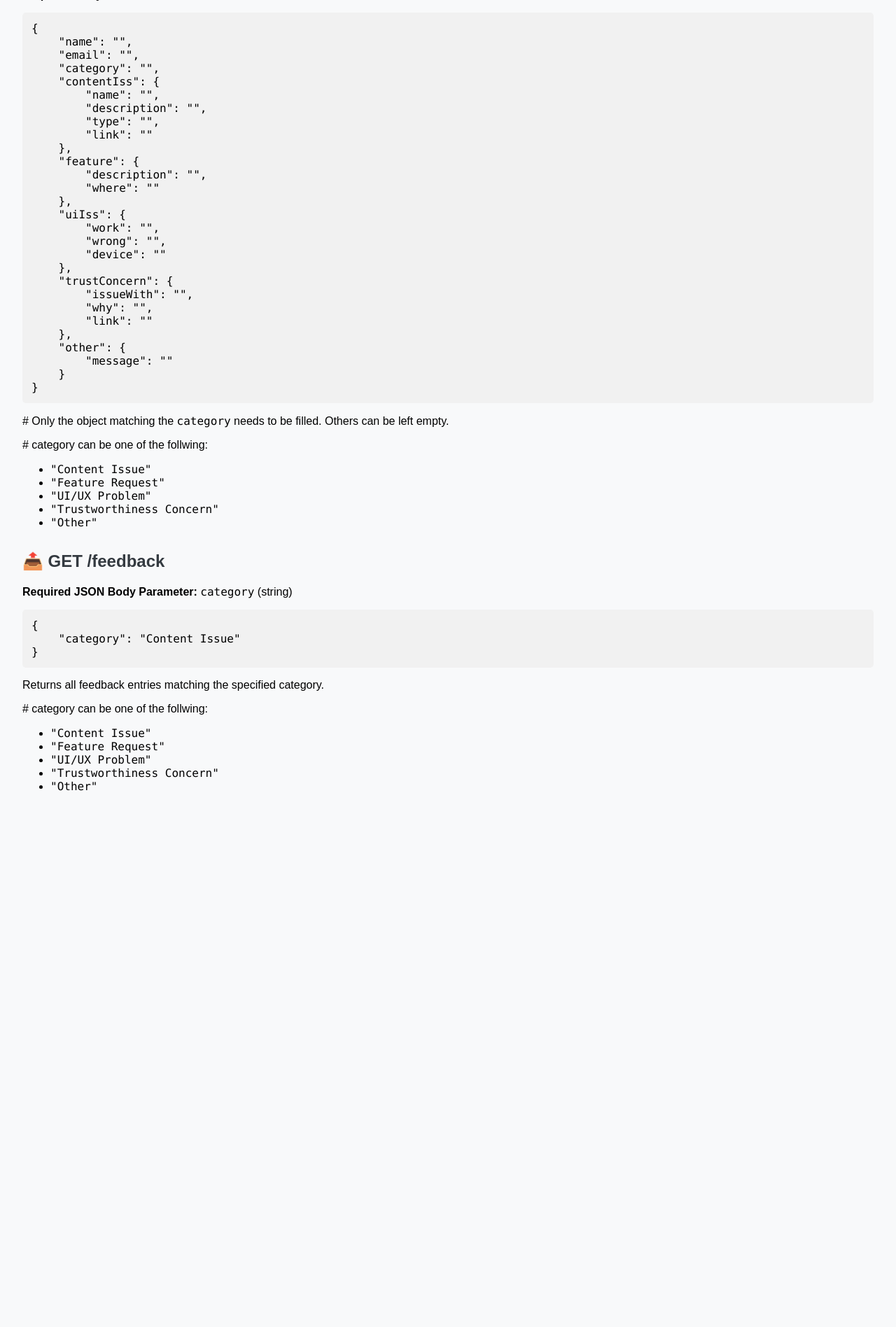
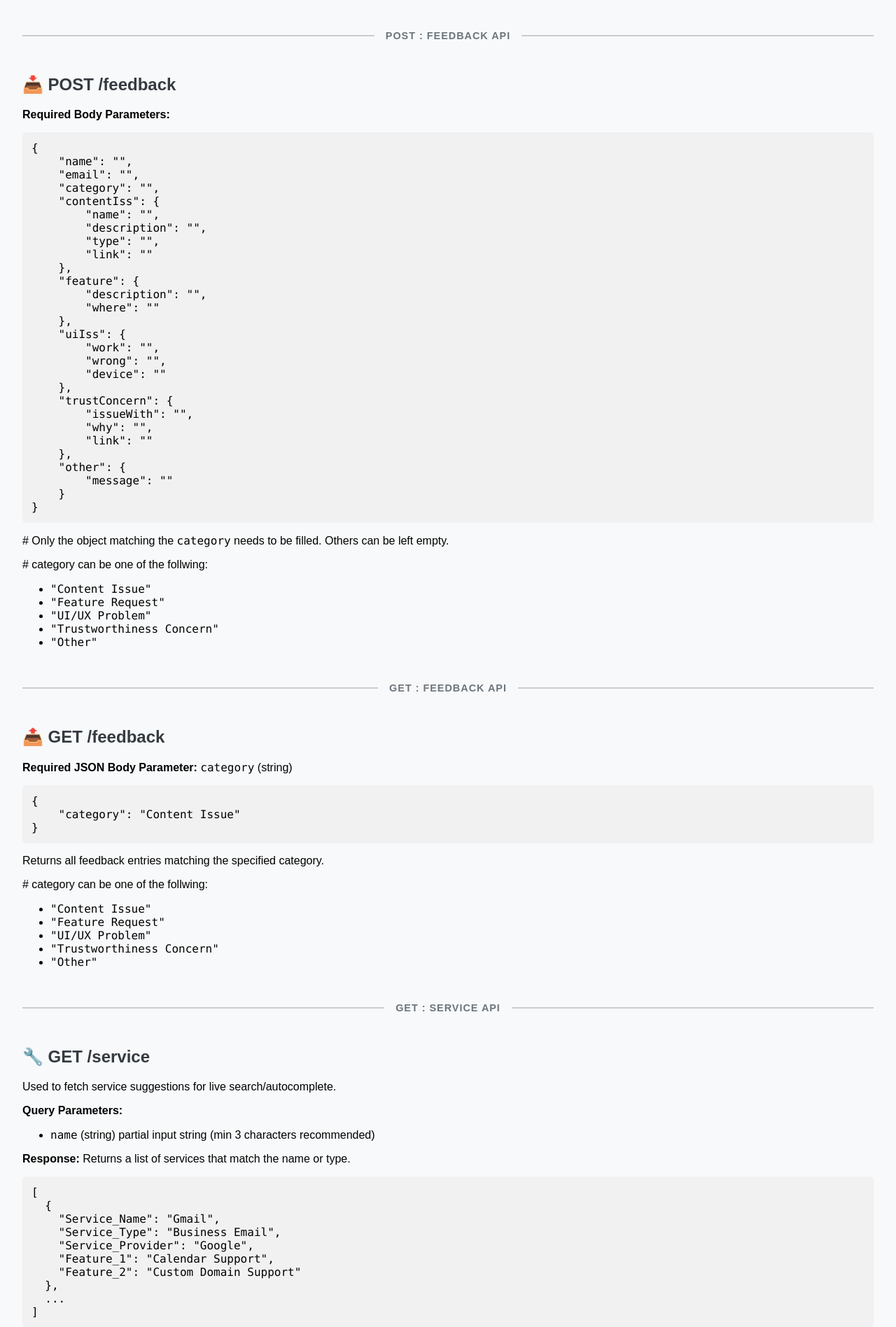
Before and after one commit to MohammadAdnanKhan/HackForPalestineAPI, a Flask app: page /usage in a window 1280 px wide. Shown: the part 352-2248 px from the top of the page at 70% size. Before the commit the page ends 1482 px from the top, so only its background shows below. Run offline with Flask 3, Linux system fonts and the light colour scheme.

Commit message:
added b2b routes && updated usage && minor fix in services_main.csv

```diff
--- a/app.py
+++ b/app.py
@@ -4,6 +4,7 @@ import pandas as pd
 from rapidfuzz import process, fuzz
 import os
 from models import db, Feedback, Service
+from sqlalchemy import or_, func
 
 app = Flask(__name__)
 CORS(app)
@@ -196,6 +197,120 @@ def feedback():
 def usage():
     return render_template('usage.html')
 
+@app.route('/service', methods=['GET'])
+def suggest_services():
+    name = request.args.get('name', '').strip()
+
+    query = Service.query.filter(
+        or_(
+            Service.Service.ilike(f"%{name}%"),
+            Service.Service_Type.ilike(f"%{name}%")
+        )
+    )
+    matches = query.limit(10).all()
+
+    return jsonify([{
+        "Service_Name": s.Service,
+        "Service_Type": s.Service_Type,
+        "Service_Provider": s.Service_Provider_Name,
+        "Feature_1": s.Top_B_Feature_1,
+        "Feature_2": s.Top_B_Feature_2
+    } for s in matches])
+
+@app.route('/service', methods=['POST'])
+def suggest_replacements():
+    data = request.json
+
+    domain = data.get('domain')
+    service_name = data.get('name')
+    service_type = data.get('type')
+
+    if not all([domain, service_name, service_type]):
+        return jsonify({"error": "Missing domain, type, or name"}), 400
+
+    # Get selected service
+    selected = Service.query.filter_by(Service=service_name, Service_Type=service_type).first()
+    if not selected:
+        return jsonify({"error": "Invalid Service selected"}), 404
+
+    # 'Other' domain case
+    if domain.lower() == 'other':
+        # Average score of selected service
+        selected_avg = (
+            (selected.Education_Score or 0) +
+            (selected.Health_Score or 0) +
+            (selected.Finance_Score or 0) +
+            (selected.Tech_Score or 0)
+        ) / 4.0
+
+        # Get all same-type services with better (lower) average score
+        suggestions = Service.query.filter(
+            Service.Service_Type == service_type
+        ).filter(
+            (
+                (func.coalesce(Service.Education_Score, 0) +
+                 func.coalesce(Service.Health_Score, 0) +
+                 func.coalesce(Service.Finance_Score, 0) +
+                 func.coalesce(Service.Tech_Score, 0)) / 4.0
+                <= selected_avg
+            )
+            # Service.Service != service_name  # exclude original
+        ).order_by(
+            (func.coalesce(Service.Education_Score, 0) +
+             func.coalesce(Service.Health_Score, 0) +
+             func.coalesce(Service.Finance_Score, 0) +
+             func.coalesce(Service.Tech_Score, 0)) / 4.0
+        ).all()
+
+        return jsonify([{
+            "Service_Name": s.Service,
+            "Service_Provider": s.Service_Provider_Name,
+            "Service_Type": s.Service_Type,
+            "Score": round((
+                (s.Education_Score or 0) +
+                (s.Health_Score or 0) +
+                (s.Finance_Score or 0) +
+                (s.Tech_Score or 0)
+            ) / 4.0, 2),
+            "Description": s.Description,
+            "average_monthly_running_cost": s.average_monthly_running_cost,
+            "Feature_1": s.Top_B_Feature_1,
+            "Feature_2": s.Top_B_Feature_2
+        } for s in suggestions])
+
+    # Normal domain case (education, health, finance, tech)
+    # Domain column mapping
+    domain_column_map = {
+        "education": Service.Education_Score,
+        "health": Service.Health_Score,
+        "finance": Service.Finance_Score,
+        "tech": Service.Tech_Score
+    }
+
+    if domain not in domain_column_map:
+        return jsonify({"error": "Invalid domain"}), 400
+
+    domain_col = domain_column_map[domain]
+    selected_score = getattr(selected, f"{domain.capitalize()}_Score")
+
+    # Get alternatives with better domain score
+    suggestions = Service.query.filter(
+        Service.Service_Type == service_type,
+        domain_col <= selected_score
+        # Service.Service != service_name  # exclude original
+    ).order_by(domain_col).all()
+
+    return jsonify([{
+        "Service_Name": s.Service,
+        "Service_Provider": s.Service_Provider_Name,
+        "Service_Type": s.Service_Type,
+        "Score": getattr(s, f"{domain.capitalize()}_Score"),
+        "Description": s.Description,
+        "average_monthly_running_cost": s.average_monthly_running_cost,
+        "Feature_1": s.Top_B_Feature_1,
+        "Feature_2": s.Top_B_Feature_2
+    } for s in suggestions])
+
 @app.route('/')
 def index():
     return jsonify({"message": "The API is running."})
--- a/b2bData/services_main.csv
+++ b/b2bData/services_main.csv
@@ -1,4 +1,4 @@
-Service,Service Provider Name,Service Type,Top_B_Feature1,Top_B_Feature_2,average_monthly_running_cost,Description,Education_Score,Health_Score,Finance_Score,Tech_Score
+Service,Service Provider Name,Service Type,Top_B_Feature_1,Top_B_Feature_2,average_monthly_running_cost,Description,Education_Score,Health_Score,Finance_Score,Tech_Score
 Gmail,Google,Business Email,Calendar Support,Custom Domain Support,6.0,"Part of Google Workspace, Gmail offers seamless integration with Google Calendar, Docs, and Drive, making it ideal for teams needing collaboration and cloud storage.",27.0,27.0,27.0,27.0
 ProtonMail,Proton,Business Email,Calendar Support,Custom Domain Support,5.0,"A privacy-first email provider with end-to-end encryption, ProtonMail is built for organizations needing secure communication and GDPR-compliant infrastructure.",9.0,9.0,9.0,7.0
 Zoho Mail,Zoho,Business Email,Calendar Support,Custom Domain Support,1.0,"An affordable email service designed for startups and small businesses, offering custom domains, basic calendar, and admin controls at minimal cost.",18.0,18.0,18.0,16.0
--- a/templates/usage.html
+++ b/templates/usage.html
@@ -30,12 +30,44 @@
     .section {
       margin-bottom: 2rem;
     }
+
+    .breaker {
+      display: flex;
+      align-items: center;
+      text-align: center;
+      margin: 3rem 0;
+    }
+
+    .breaker::before,
+    .breaker::after {
+      content: "";
+      flex: 1;
+      border-bottom: 2px solid #ccc;
+    }
+
+    .breaker:not(:empty)::before {
+      margin-right: 1rem;
+    }
+
+    .breaker:not(:empty)::after {
+      margin-left: 1rem;
+    }
+
+    .breaker-label {
+      font-weight: bold;
+      color: #6c757d;
+      text-transform: uppercase;
+      letter-spacing: 1px;
+      font-size: 0.9rem;
+    }
   </style>
 </head>
 
 <body>
 
   <h1>API Usage Guide</h1>
+
+  <div class="breaker"><span class="breaker-label">POST : Search API</span></div>
 
   <div class="section">
     <h2>🔍 POST /search</h2>
@@ -44,6 +76,8 @@
     "name": "example keyword"
 }</code></pre>
   </div>
+
+  <div class="breaker"><span class="breaker-label">POST : Feedback API</span></div>
 
   <div class="section">
     <h2>📥 POST /feedback</h2>
@@ -88,6 +122,8 @@
     </p>
   </div>
 
+  <div class="breaker"><span class="breaker-label">GET : Feedback API</span></div>
+
   <div class="section">
     <h2>📤 GET /feedback</h2>
     <p><strong>Required JSON Body Parameter:</strong> <code>category</code> (string)</p>
@@ -106,6 +142,60 @@
     </p>
   </div>
 
+  <div class="breaker"><span class="breaker-label">GET : Service API</span></div>
+
+  <div class="section">
+    <h2>🔧 GET /service</h2>
+    <p>Used to fetch service suggestions for live search/autocomplete.</p>
+    <p><strong>Query Parameters:</strong></p>
+    <ul>
+      <li><code>name</code> (string) partial input string (min 3 characters recommended)</li>
+    </ul>
+    <p><strong>Response:</strong> Returns a list of services that match the name or type.</p>
+    <pre><code>[
+  {
+    "Service_Name": "Gmail",
+    "Service_Type": "Business Email",
+    "Service_Provider": "Google",
+    "Feature_1": "Calendar Support",
+    "Feature_2": "Custom Domain Support"
+  },
+  ...
+]</code></pre>
+  </div>
+
+  <div class="breaker"><span class="breaker-label">POST : Service API</span></div>
+
+  <div class="section">
+    <h2>🔧 POST /service</h2>
+    <p>Used to get alternative services with a better score in the selected domain.</p>
+    <p><strong>Required JSON Body:</strong></p>
+    <pre><code>{
+  "name": "Gmail",
+  "type": "Business Email",
+  "domain": "health"
+}</code></pre>
+    <p><strong>Valid domain options:</strong> <code>education</code>, <code>health</code>, <code>finance</code>,
+      <code>tech</code>, <code>other</code>
+    </p>
+    <p><strong>Response:</strong> Returns services with the same type and a better score in the selected domain.</p>
+    <pre><code>[
+  {
+    "Service_Name": "ProtonMail",
+    "Service_Provider": "Proton",
+    "Service_Type": "Business Email",
+    "Score": 9.0,
+    "Description": "A privacy-first email provider .....",
+    "average_monthly_running_cost": 5.0,
+    "Feature_1": "Calendar Support",
+    "Feature_2": "Custom Domain Support"
+  },
+  ...
+]</code></pre>
+  </div>
+
+  <div class="breaker"><span class="breaker-label">END</span></div>
+
 </body>
 
 </html>
```
Also changed, not shown: load_csv_to_db.py (added, +32 -0 lines).
